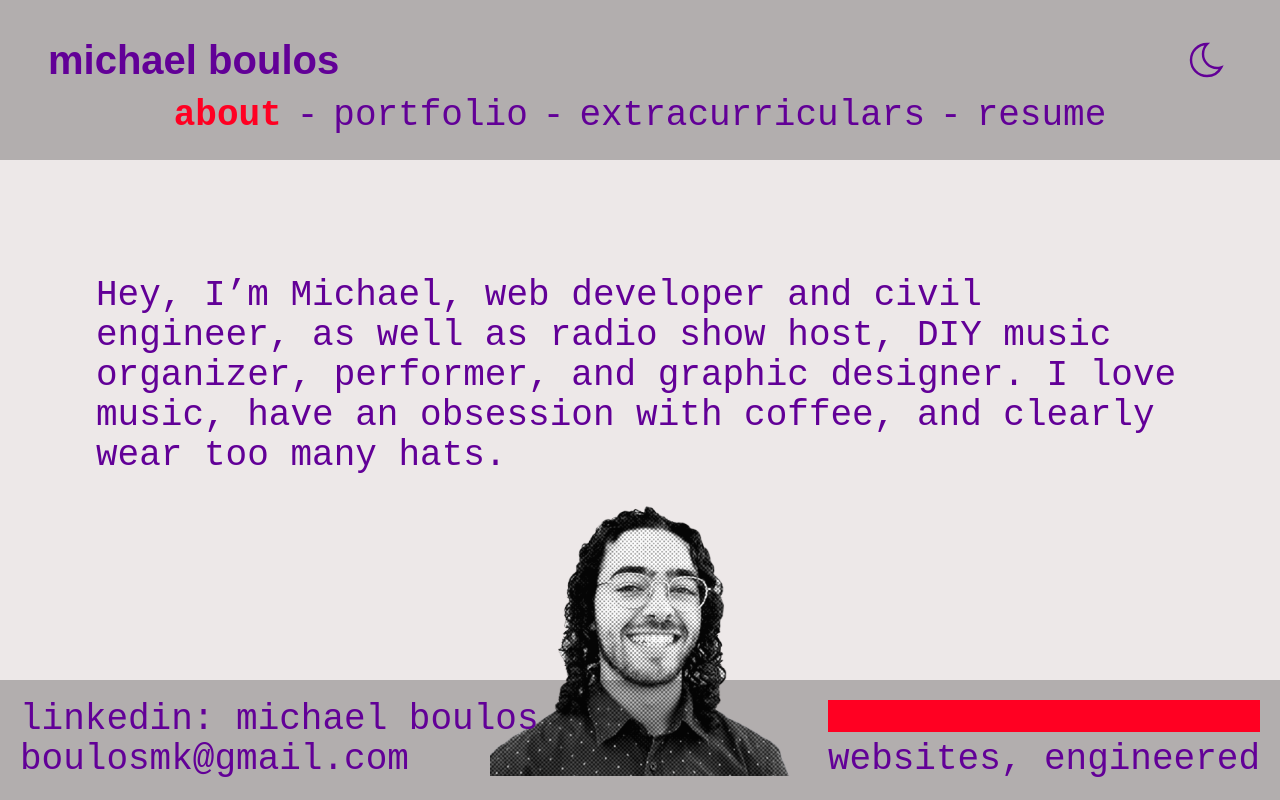
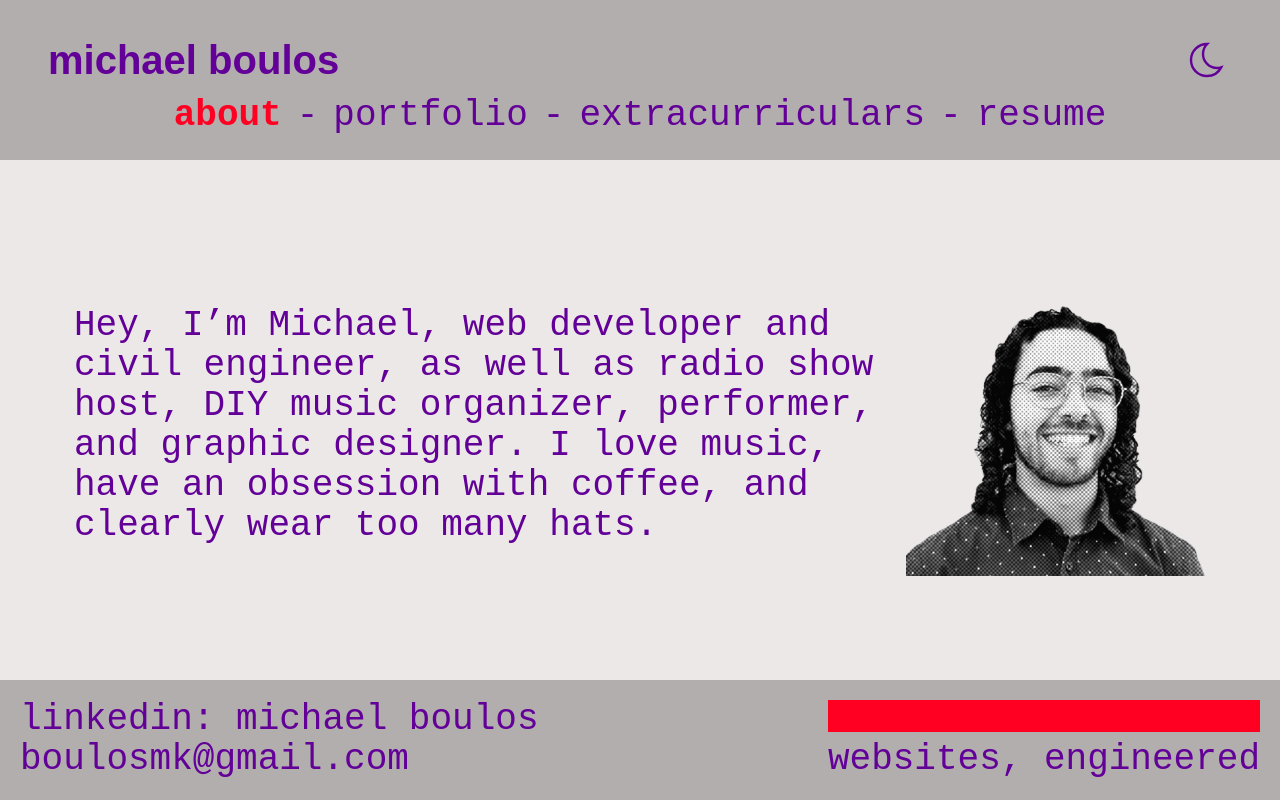
Before and after one commit to dapatcho/no-round-corners, a Next.js app: page / in a window 1280 px wide. Built offline with nearby package versions, Linux system fonts and the light colour scheme.

Commit message:
Redoing index layout

```diff
--- a/src/pages/index.jsx
+++ b/src/pages/index.jsx
@@ -8,20 +8,21 @@ export default function Home() {
     <div className={styles.parent}>
       <div className={styles.spacer}></div>
       <div className={styles.content}>
-        <p className="">
+        <p className={styles.blurb}>
           Hey, I’m Michael, web developer and civil engineer, as well as radio
           show host, DIY music organizer, performer, and graphic designer. I
           love music, have an obsession with coffee, and clearly wear too many
           hats.
         </p>
-      </div>
-      <div className={styles.headshot}>
+        <div className={styles.headshot}>
         <img
           src="/Headshot.png"
           alt="Headshot of Michael Boulos, web developer"
 
         />
       </div>
+      </div>
+
     </div>
   );
 }
--- a/src/styles/pages/index.module.css
+++ b/src/styles/pages/index.module.css
@@ -9,10 +9,14 @@
 
 .content {
   display: flex;
-  flex-direction: column;
-  max-width: 85vw;
+  flex-direction: row;
+  max-width: 95vw;
   flex: 1;
   align-items: center;
+}
+
+.blurb {
+  max-width: 65vw;
 }
 
 .headshot img {
```
